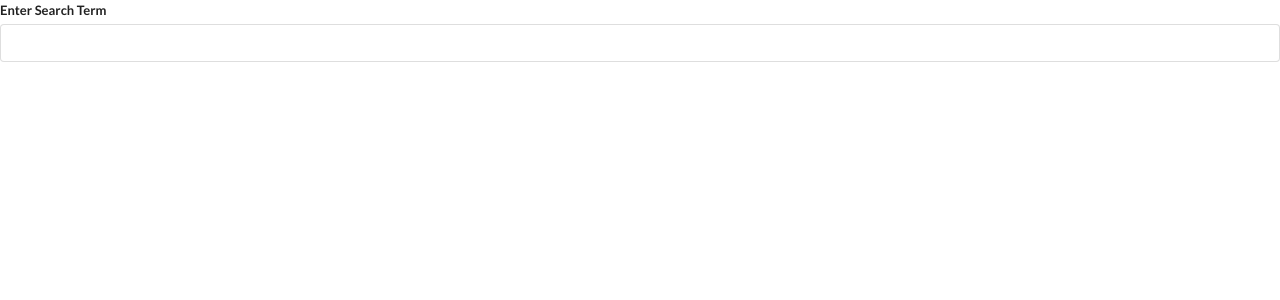
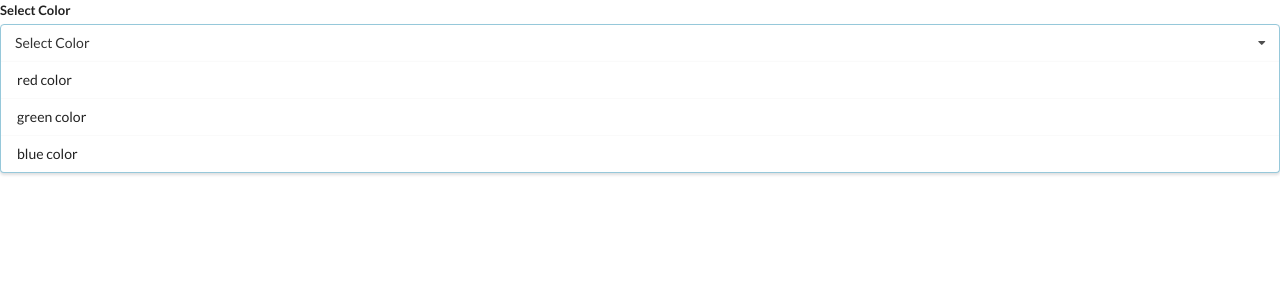
Before and after one commit to pbmiguel/react-hooks-demo, a React (Create React App) app: page / in a window 1280 px wide. Shown: the top 300 px of the page. Built offline with nearby package versions, Linux system fonts and the light colour scheme.

Commit message:
add dropdown base

```diff
--- a/src/App.js
+++ b/src/App.js
@@ -1,26 +1,17 @@
 import React from "react";
-import Accordion from "./Components/Accordion";
 import Search from "./Components/Search";
+import Dropdown from "./Components/Dropdown";
 
-const items = [
-  {
-    title: "What is React?",
-    content: "React is a front end javascript framework"
-  },
-  {
-    title: "Why use React?",
-    content: "React is a favorite JS library among engineers"
-  },
-  {
-    title: "How do you use React?",
-    content: "You use React by creating components"
-  }
+const options = [
+  { label: "red color", value: "red" },
+  { label: "green color", value: "green" },
+  { label: "blue color", value: "blue" }
 ];
 
 export default () => {
   return (
     <div>
-      <Search />
+      <Dropdown options={options} />
     </div>
   );
 };
--- /dev/null
+++ b/src/Components/Dropdown.js
@@ -0,0 +1,25 @@
+import React from "react";
+
+const Dropdown = ({ options }) => {
+  const renderedOptions = options.map((option) => {
+    return (
+      <div key={option.value} className="item">
+        {option.label}
+      </div>
+    );
+  });
+  return (
+    <div className="ui form">
+      <div className="field">
+        <label className="label"> Select Color </label>
+        <div className="ui selection dropdown visible active">
+          <i className="dropdown icon"></i>
+          <div className="text">Select Color</div>
+          <div className="menu visible transition">{renderedOptions}</div>
+        </div>
+      </div>
+    </div>
+  );
+};
+
+export default Dropdown;
```
